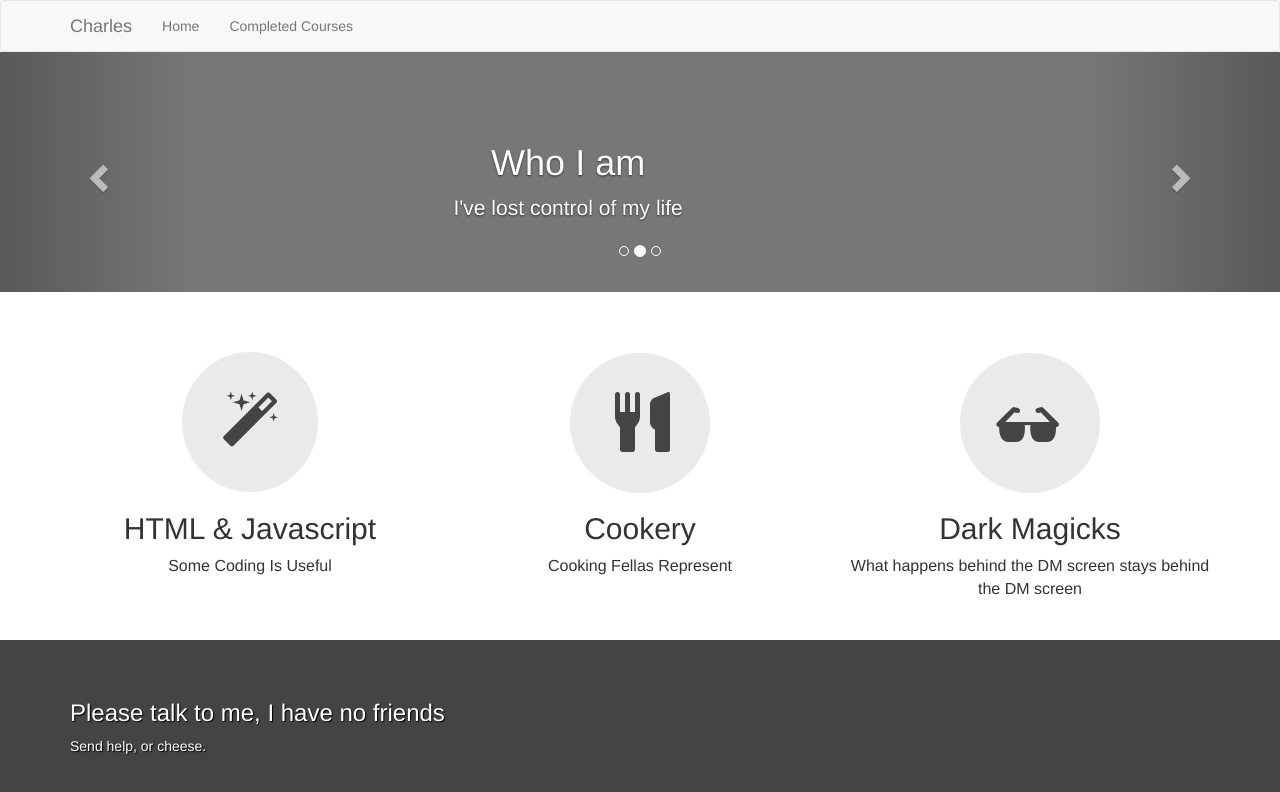
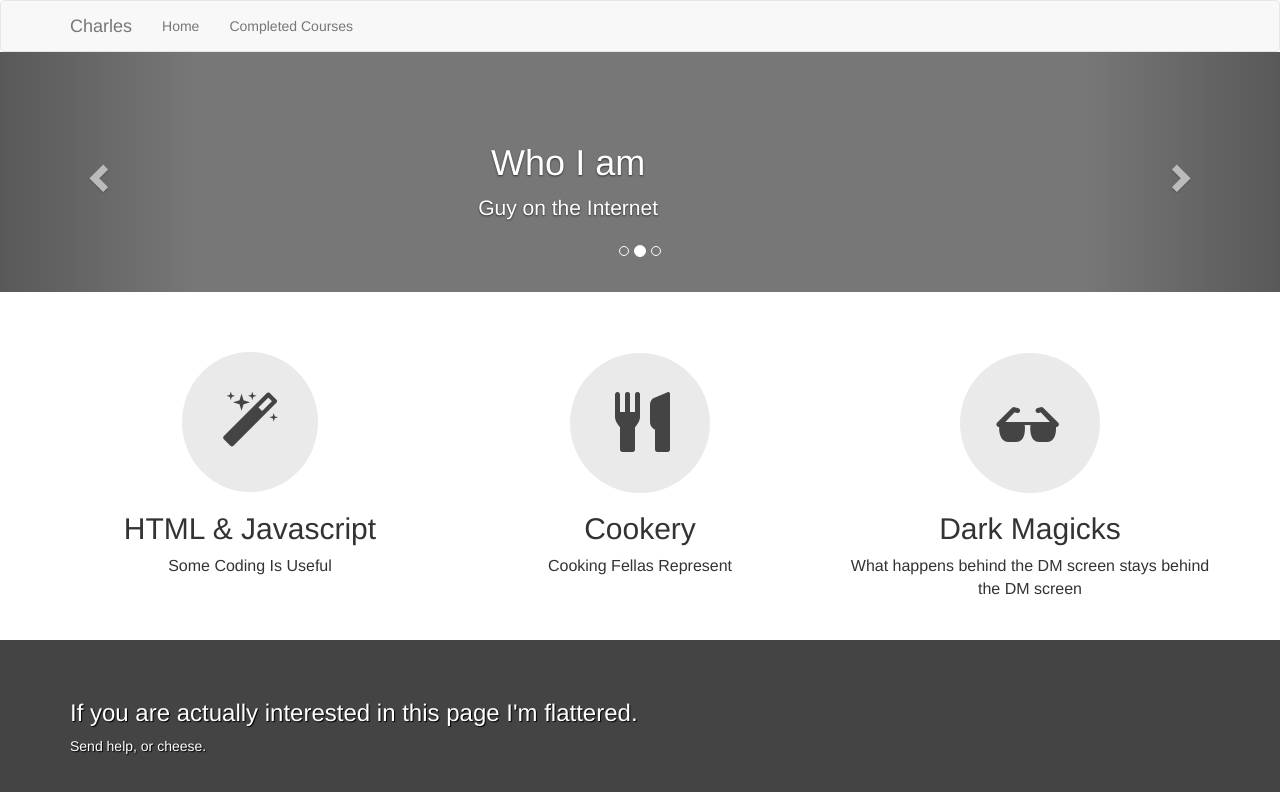
Before and after one commit to Carolus99/Portfolio, a website: page src/index.html in a window 1280 px wide. Drawn offline with nearby package versions, Linux system fonts and the light colour scheme.

Commit message:
Made it less depressing

```diff
--- a/src/index.html
+++ b/src/index.html
@@ -51,7 +51,7 @@
       <div class="container">
         <div class="carousel-caption">
           <h1>Who I am</h1>
-          <p>I've lost control of my life</p>
+          <p>Guy on the Internet</p>
 
         </div>
       </div>
@@ -111,7 +111,7 @@
     </div>
   </div>
   <footer><div class="container">
-    <h3>Please talk to me, I have no friends</h3>
+    <h3>If you are actually interested in this page I'm flattered.</h3>
     <p>Send help, or cheese.</p>
   </div></footer>
 </div>
```
